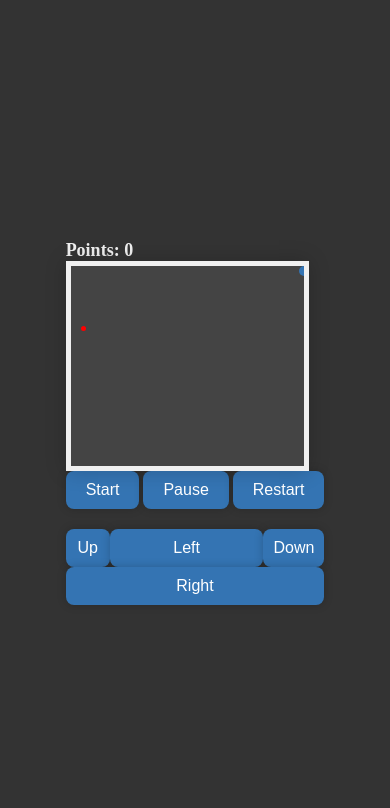
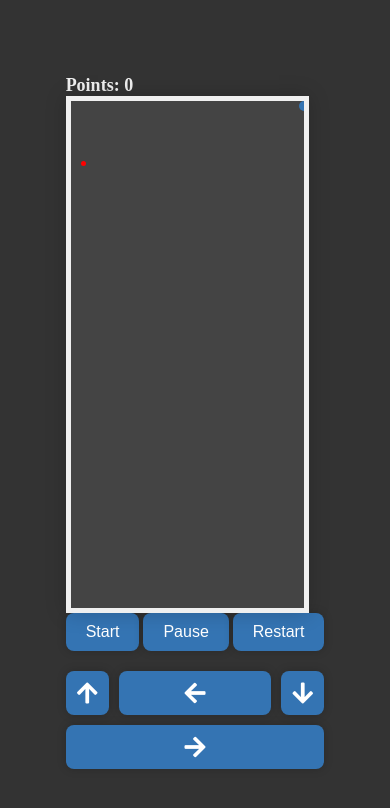
Before and after one commit to shylesh128/animation-portfolio, a plain HTML site: page snake/index.html in a window 390 px wide. Drawn offline with Linux system fonts and the light colour scheme.

Commit message:
added icons

```diff
--- a/snake/index.html
+++ b/snake/index.html
@@ -6,6 +6,10 @@
 
     <title>Snake Game</title>
     <link rel="stylesheet" href="./style.css" />
+    <link
+      rel="stylesheet"
+      href="https://cdnjs.cloudflare.com/ajax/libs/font-awesome/5.15.1/css/all.min.css"
+    />
   </head>
   <body>
     <div class="container">
@@ -21,10 +25,10 @@
         <button id="restart">Restart</button>
       </div>
       <div class="mobile-controls">
-        <button id="up">Up</button>
-        <button id="left">Left</button>
-        <button id="down">Down</button>
-        <button id="right">Right</button>
+        <button id="up"><i class="fas fa-arrow-up"></i></button>
+        <button id="left"><i class="fas fa-arrow-left"></i></button>
+        <button id="down"><i class="fas fa-arrow-down"></i></button>
+        <button id="right"><i class="fas fa-arrow-right"></i></button>
       </div>
     </div>
     <script src="./script.js"></script>
--- a/snake/style.css
+++ b/snake/style.css
@@ -79,7 +79,39 @@ button:hover {
 
   .game-container {
     width: 90%;
-    height: 200px;
+    height: 60vh; /* Increased the height */
+  }
+
+  .mobile-controls {
+    display: grid;
+    grid-template-columns: repeat(3, 1fr);
+    grid-gap: 10px;
+    margin-top: 20px;
+  }
+
+  .mobile-controls button {
+    display: flex;
+    align-items: center;
+    justify-content: center;
+    padding: 10px;
+    font-size: 24px; /* Increased font size for better visibility */
+    flex: 1;
+  }
+
+  #up {
+    grid-column: 2;
+  }
+
+  #left {
+    grid-column: 1;
+  }
+
+  #right {
+    grid-column: 3;
+  }
+
+  #down {
+    grid-column: 2;
   }
 }
 
```
